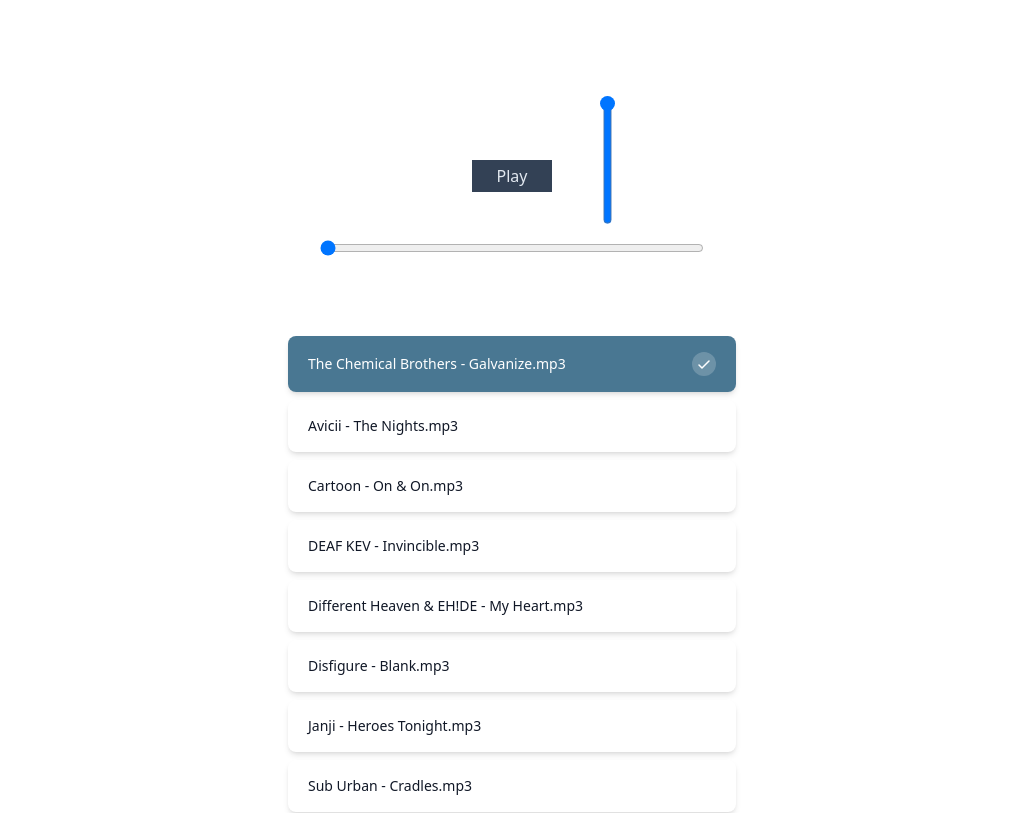
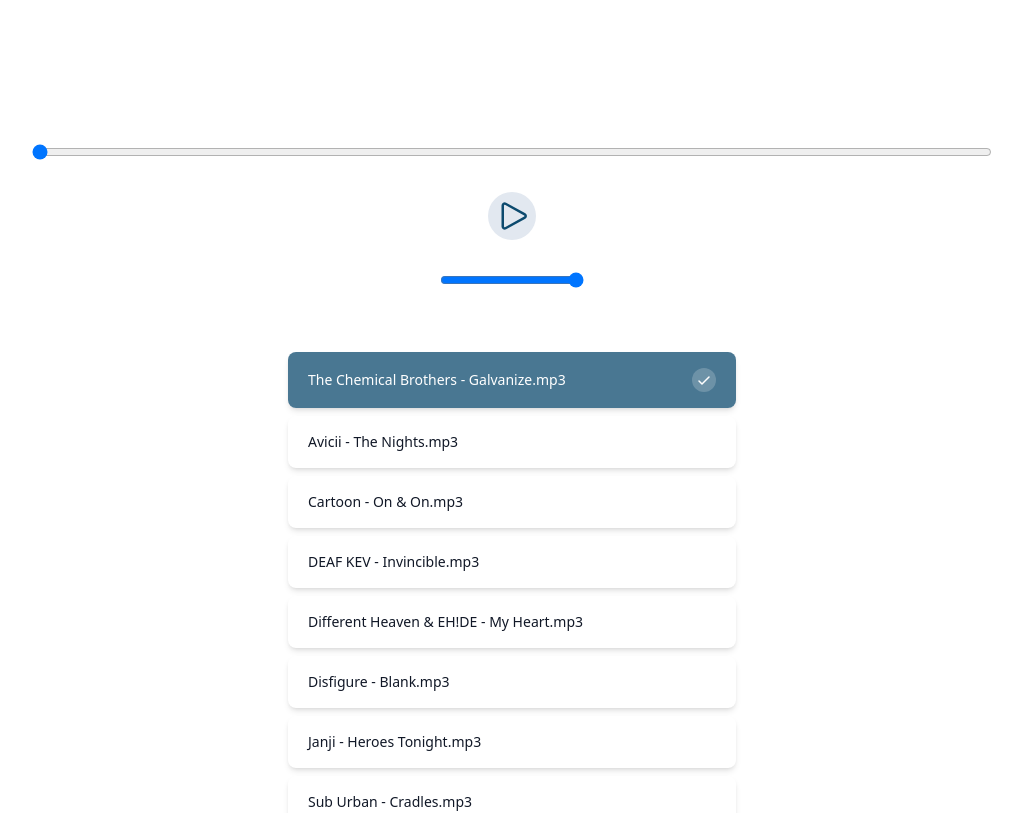
Before and after one commit to DASH0070/nuxt-music-player, a Nuxt app: page / in a window 1280 px wide. Shown: the top 813 px of the page, without its empty margins (128-1150 px from the left). Built offline with nearby package versions, Linux system fonts and the light colour scheme.

Commit message:
AddedIcon

```diff
--- a/pages/index.vue
+++ b/pages/index.vue
@@ -1,10 +1,23 @@
 <template>
     <div class="flex flex-col w-[50rem] mx-auto mt-40 justify-center items-center gap-4">
+        <input @change="changeTimeAudio" value="0" ref="seek" :max="audioDuration" type="range" class="-translate-y-4 w-[60rem]" step="1" />
         <audio @timeupdate="changeSeek" ref="audio" preload="metadata"></audio>
-        <button @click="music" class="w-20 h-8 bg-slate-700 text-slate-200">Play</button>
-        <input value="100" class="self-end -translate-x-60 -translate-y-14 -rotate-90" @change="changeVolume"
+        <button @click="music" class=" rounded-full bg-slate-200 p-1">
+            <!-- PLAY ICON  -->
+            <svg v-show="!isAudioPlay" xmlns="http://www.w3.org/2000/svg" fill="none" viewBox="0 0 24 24"
+                stroke-width="1.5" stroke="currentColor" class="w-10 h-10 text-sky-900 translate-x-0.5">
+                <path stroke-linecap="round" stroke-linejoin="round"
+                    d="M5.25 5.653c0-.856.917-1.398 1.667-.986l11.54 6.348a1.125 1.125 0 010 1.971l-11.54 6.347a1.125 1.125 0 01-1.667-.985V5.653z" />
+            </svg>
+            <!-- PAUSE ICON -->
+            <svg v-show="isAudioPlay" xmlns="http://www.w3.org/2000/svg" fill="none" viewBox="0 0 24 24"
+                stroke-width="1.5" stroke="currentColor" class="w-10 h-10 text-sky-900">
+                <path stroke-linecap="round" stroke-linejoin="round" d="M15.75 5.25v13.5m-7.5-13.5v13.5" />
+            </svg>
+        </button>
+
+        <input value="100" class="translate-y-4 w-36" @change="changeVolume"
             type="range" />
-        <input @change="changeTimeAudio" value="0" ref="seek" :max="audioDuration" type="range" class="w-96" step="1" />
         <SongsList :activeSongIndex="activeSongIndex"></SongsList>
     </div>
 </template>
@@ -44,20 +57,17 @@
 }
 
 // Handle Pause/Play Button
-const music = (e) => {
-    e = e || 0;
+const music = () => {
     if (!audio.value.src) {
         alert('Select Song');
         return;
     }
     isAudioPlay.value = !isAudioPlay.value
-    if (e && isAudioPlay.value) {
-        e.target.innerText = 'Pause';
+    if (isAudioPlay.value) {
         audioDuration.value = audio.value.duration;
         audio.value.play();
     }
-    else if (e && !isAudioPlay.value) {
-        e.target.innerText = 'Play';
+    else if (!isAudioPlay.value) {
         audio.value.pause();
     }
 }
```
Also changed, not shown: components/SongsList.vue (+6 -4 lines).
